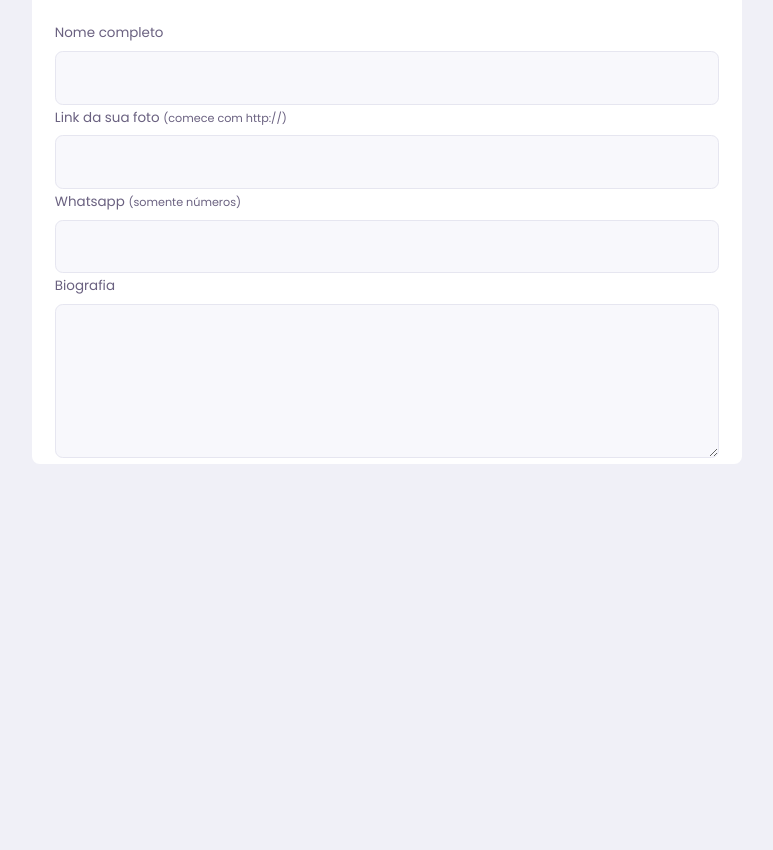
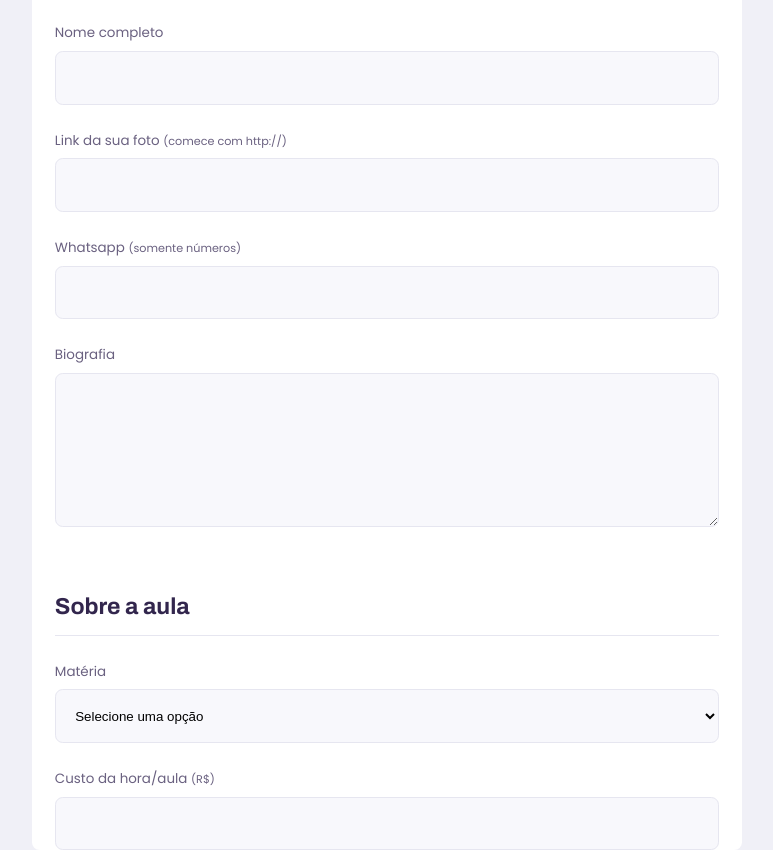
Before and after one commit to rickydomingos97/NLW2, a plain HTML site: page give-classes.html in a window 1280 px wide. Shown: the part 415-1265 px from the top of the page, without its empty margins (253-1026 px from the left). Before the commit the page ends 879 px from the top, so only its background shows below. Drawn offline with Linux system fonts and the light colour scheme.

Commit message:
Sobre a aula added to give-classes html and css

```diff
--- a/give-classes.html
+++ b/give-classes.html
@@ -56,6 +56,33 @@
                         <textarea name="bio" id="bio" cols="30" rows="10" required></textarea>
                     </div>
                 </fieldset>
+
+                <fieldset>
+                    <legend>Sobre a aula</legend>
+                    <div class="select-block">
+                        <label for="subject">Matéria</label>
+                        <select name="subject" id="subject" required>
+                            <option value="">Selecione uma opção</option>
+                            <option value="1">Artes</option>
+                            <option value="2">Biologia</option>
+                            <option value="3">Ciências</option>
+                            <option value="4">Educação física</option>
+                            <option value="5">Física</option>
+                            <option value="6">Geografia</option>
+                            <option value="7">História</option>
+                            <option value="8">Matemática</option>
+                            <option value="9">Português</option>
+                            <option value="10">Química</option>
+                        </select>
+                    </div>
+
+                    <div class="input-block">
+                        <label for="cost">Custo da hora/aula
+                            <small>(R$)</small>
+                        </label>
+                        <input name="cost" id="cost" type="number" required>
+                    </div>
+                </fieldset>
             </form>
         </main>
     </div>
--- a/styles/partials/page-give-classes.css
+++ b/styles/partials/page-give-classes.css
@@ -1,6 +1,10 @@
 #page-give-classes #container {
     width: 100vw;
     height: 100vh;
+}
+/*da um espaço no p que ta dentrodo header-content*/
+#page-give-classes .page-header .header-content {
+    margin-bottom: 6.4rem;
 }
 
 #page-give-classes main {
@@ -33,6 +37,16 @@
     border-bottom: 1px solid var(--color-line-in-white);
 }
 
+#page-give-classes fieldset+fieldset {
+    margin-top: 6.4rem;
+}
+/*da espaçamento nos elemento anteriores a eles || selecione um input-block que tenha um select-block anterior a ele e aplique o margim-top*/
+#page-give-classes .input-block+.input-block,
+#page-give-classes .input-block+.textarea-block,
+#page-give-classes .select-block+.input-block {
+    margin-top: 2.4rem;
+}
+
 @media (min-width: 700px) {
     #page-give-classes #container {
         max-width: 100vw;
```
